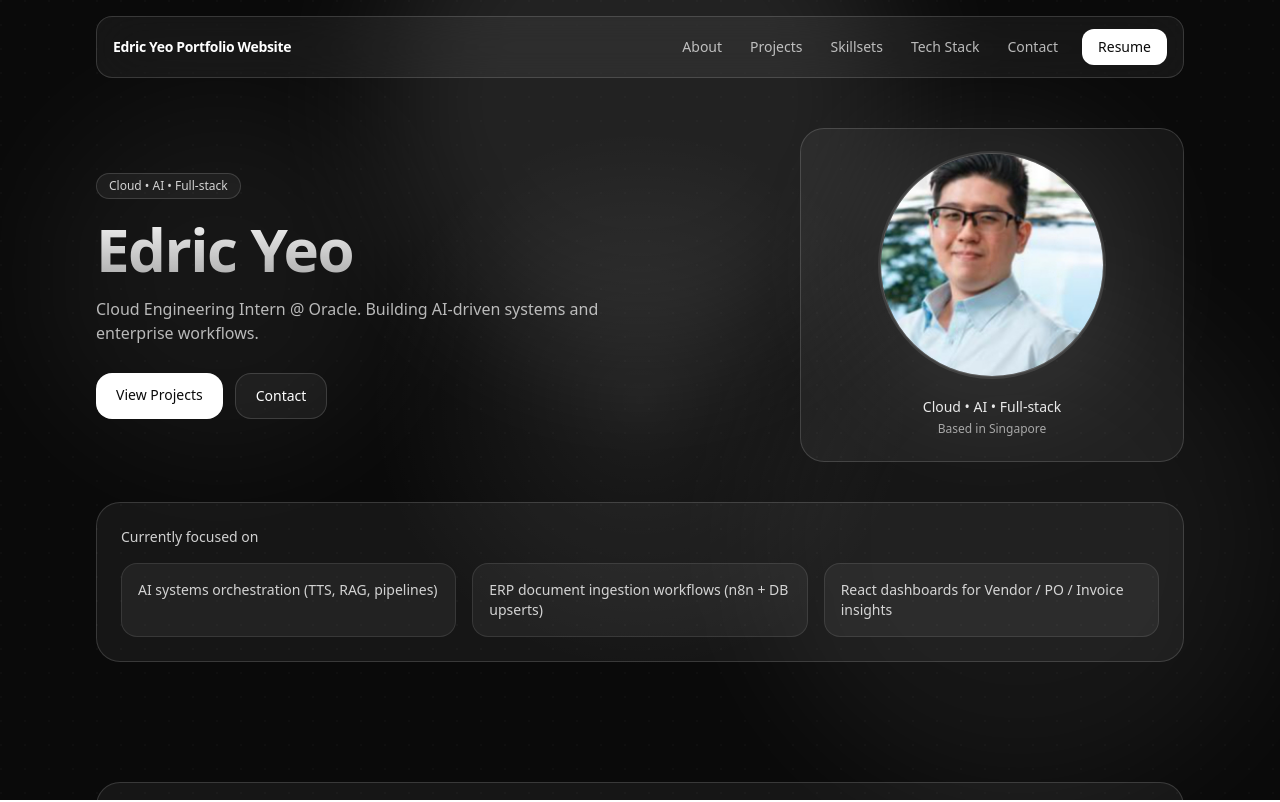
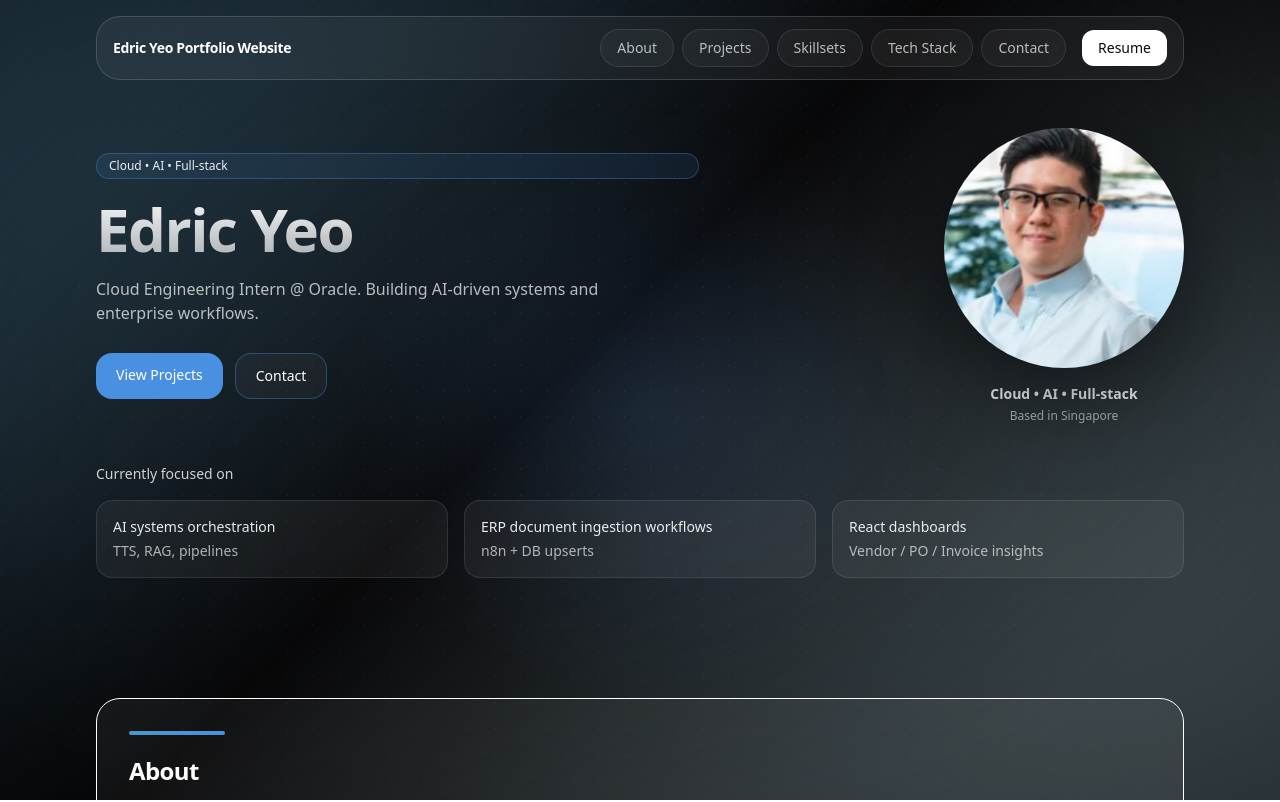
Before and after one commit to EdricYeo117/EdricYeo117.github.io, a React (Vite) app: page / in a window 1280 px wide. Shown: the top 802 px of the page. Built offline with nearby package versions, Linux system fonts and the light colour scheme.

Commit message:
Adjusted layout

```diff
--- a/src/components/layout/Background.jsx
+++ b/src/components/layout/Background.jsx
@@ -1,22 +1,41 @@
 export default function Background() {
   return (
-    <div className="pointer-events-none fixed inset-0 -z-10 overflow-hidden bg-neutral-950">
-      {/* Cursor glow */}
+    <div className="pointer-events-none fixed inset-0 -z-10 overflow-hidden">
+      {/* Base gradient (blue-forward) */}
       <div
-        className="absolute inset-0 opacity-70"
+        className="absolute inset-0"
         style={{
           background:
-            "radial-gradient(600px circle at var(--mx, 50%) var(--my, 50%), rgba(255,255,255,0.12), transparent 45%)",
+            "linear-gradient(135deg, rgba(27,73,101,0.85) 0%, rgba(10,10,12,1) 45%, rgba(38,70,83,0.70) 100%)",
         }}
       />
 
-      {/* Soft blobs */}
-      <div className="absolute -top-40 left-1/2 h-[520px] w-[520px] -translate-x-1/2 rounded-full bg-white/10 blur-3xl" />
-      <div className="absolute top-24 left-10 h-[360px] w-[360px] rounded-full bg-white/5 blur-3xl" />
-      <div className="absolute bottom-0 right-0 h-[520px] w-[520px] rounded-full bg-white/5 blur-3xl" />
+      {/* Cursor glow (tinted blue) */}
+      <div
+        className="absolute inset-0 opacity-80"
+        style={{
+          background:
+            "radial-gradient(650px circle at var(--mx, 50%) var(--my, 50%), rgba(74,144,226,0.18), transparent 45%)",
+        }}
+      />
 
-      {/* Subtle grid */}
-      <div className="absolute inset-0 bg-[radial-gradient(circle_at_1px_1px,rgba(255,255,255,0.08)_1px,transparent_0)] [background-size:24px_24px] opacity-25" />
+      {/* Soft blobs (blue palette) */}
+      <div className="absolute -top-48 left-1/2 h-[560px] w-[560px] -translate-x-1/2 rounded-full bg-[rgb(var(--accent))/0.18] blur-3xl" />
+      <div className="absolute top-24 left-10 h-[420px] w-[420px] rounded-full bg-[rgb(var(--accent2))/0.14] blur-3xl" />
+      <div className="absolute -bottom-20 right-0 h-[560px] w-[560px] rounded-full bg-[rgb(var(--deep))/0.22] blur-3xl" />
+
+      {/* Subtle grid/dots (blue-tinted) */}
+      <div
+        className="absolute inset-0 opacity-25"
+        style={{
+          backgroundImage:
+            "radial-gradient(circle at 1px 1px, rgba(183,216,230,0.18) 1px, transparent 0)",
+          backgroundSize: "26px 26px",
+        }}
+      />
+
+      {/* Optional vignette for focus */}
+      <div className="absolute inset-0 bg-[radial-gradient(ellipse_at_center,rgba(0,0,0,0)_0%,rgba(0,0,0,0.35)_70%,rgba(0,0,0,0.60)_100%)]" />
     </div>
   );
 }
--- a/src/components/layout/Navbar.jsx
+++ b/src/components/layout/Navbar.jsx
@@ -24,7 +24,6 @@ export default function Navbar() {
 
     const top = el.getBoundingClientRect().top + window.scrollY - NAV_OFFSET;
     window.scrollTo({ top, behavior: "smooth" });
-
     history.replaceState(null, "", `#${id}`);
   };
 
@@ -43,10 +42,7 @@ export default function Navbar() {
 
         if (visible?.target?.id) setActiveId(visible.target.id);
       },
-      {
-        rootMargin: `-${NAV_OFFSET}px 0px -60% 0px`,
-        threshold: 0,
-      }
+      { rootMargin: `-${NAV_OFFSET}px 0px -60% 0px`, threshold: 0 }
     );
 
     els.forEach((el) => io.observe(el));
@@ -64,17 +60,17 @@ export default function Navbar() {
   return (
     <header className="fixed inset-x-0 top-0 z-50">
       <div className="mx-auto max-w-6xl px-4 sm:px-6 lg:px-8">
-        <div className="mt-4 rounded-2xl border border-white/15 bg-white/5 backdrop-blur-xl">
+        <div className="mt-4 card-glass">
           <div className="flex items-center justify-between px-4 py-3">
             <button
               onClick={() => goTo("home")}
-              className="text-sm font-semibold tracking-tight text-white"
+              className="text-sm font-semibold tracking-tight text-white focus-ring"
               aria-label="Go to top"
             >
               Edric Yeo Portfolio Website
             </button>
 
-            <nav className="hidden items-center gap-1 md:flex">
+            <nav className="hidden items-center gap-2 md:flex">
               {LINKS.slice(1).map((l) => {
                 const isActive = activeId === l.id;
                 return (
@@ -82,10 +78,8 @@ export default function Navbar() {
                     key={l.id}
                     onClick={() => goTo(l.id)}
                     className={[
-                      "rounded-xl px-3 py-2 text-sm transition",
-                      isActive
-                        ? "bg-white/10 text-white"
-                        : "text-white/70 hover:bg-white/10 hover:text-white",
+                      "nav-pill focus-ring",
+                      isActive ? "nav-pill-active" : "",
                     ].join(" ")}
                   >
                     {l.label}
@@ -93,16 +87,13 @@ export default function Navbar() {
                 );
               })}
 
-              <a
-                href="/resume.pdf"
-                className="ml-2 rounded-xl bg-white px-4 py-2 text-sm font-medium text-neutral-950 hover:opacity-90"
-              >
+              <a href={resumePdf} download className="ml-2 btn-white focus-ring">
                 Resume
               </a>
             </nav>
 
             <button
-              className="md:hidden rounded-xl border border-white/15 bg-white/5 px-3 py-2 text-sm text-white/80 hover:bg-white/10"
+              className="md:hidden rounded-xl border border-white/15 bg-white/5 px-3 py-2 text-sm text-white/80 hover:bg-white/10 focus-ring"
               onClick={() => setOpen((v) => !v)}
               aria-label="Toggle menu"
               aria-expanded={open}
@@ -121,10 +112,8 @@ export default function Navbar() {
                       key={l.id}
                       onClick={() => goTo(l.id)}
                       className={[
-                        "rounded-xl px-3 py-2 text-left text-sm transition",
-                        isActive
-                          ? "bg-white/10 text-white"
-                          : "text-white/80 hover:bg-white/10 hover:text-white",
+                        "nav-pill text-left focus-ring",
+                        isActive ? "nav-pill-active" : "",
                       ].join(" ")}
                     >
                       {l.label}
@@ -132,10 +121,7 @@ export default function Navbar() {
                   );
                 })}
 
-                <a
-                  href="/resume.pdf"
-                  className="mt-2 rounded-xl bg-white px-4 py-2 text-center text-sm font-medium text-neutral-950"
-                >
+                <a href={resumePdf} download className="mt-2 btn-white focus-ring text-center">
                   Resume
                 </a>
               </div>
--- a/src/components/sections/About.jsx
+++ b/src/components/sections/About.jsx
@@ -5,7 +5,16 @@ export default function About() {
   return (
     <RevealSection id="about" className="scroll-mt-28 py-16">
       <Container>
-        <div className="rounded-3xl border border-white/15 bg-white/5 p-8 backdrop-blur-xl">
+        <div
+          className={[
+            "card-glass p-8",
+            "border-[rgb(var(--accent2))/0.18] hover:border-[rgb(var(--accent2))/0.32]",
+            "transition",
+          ].join(" ")}
+        >
+          {/* accent bar */}
+          <div className="mb-5 h-1 w-24 rounded-full bg-gradient-to-r from-[rgb(var(--accent2))] to-[rgb(var(--accent))]" />
+
           <h2 className="text-2xl font-semibold tracking-tight">About</h2>
           <p className="mt-3 max-w-3xl text-white/70">
             I build cloud and AI-driven applications with a focus on enterprise use cases.
--- a/src/components/sections/Contact.jsx
+++ b/src/components/sections/Contact.jsx
@@ -5,22 +5,30 @@ export default function Contact() {
   return (
     <RevealSection id="contact" className="scroll-mt-28 py-16">
       <Container>
-        <div className="rounded-3xl border border-white/15 bg-white/5 p-8 backdrop-blur-xl">
-          <h2 className="text-2xl font-semibold tracking-tight">Contact</h2>
+        <div
+          className={[
+            "card-glass p-8",
+            "border-[rgb(var(--accent))/0.22] hover:border-[rgb(var(--accent))/0.35]",
+            "transition",
+          ].join(" ")}
+        >
+          <h2 className="text-2xl font-semibold tracking-tight">
+            <span className="bg-gradient-to-r from-[rgb(var(--mist))] to-[rgb(var(--accent))] bg-clip-text text-transparent">
+              Contact
+            </span>
+          </h2>
+
           <p className="mt-2 text-white/70">
             Reach out for collaborations, internships, or project discussions.
           </p>
 
           <div className="mt-6 flex flex-wrap gap-3">
-            <a
-              className="rounded-2xl bg-white px-5 py-3 text-sm font-medium text-neutral-950 hover:opacity-90"
-              href="mailto:youremail@example.com"
-            >
+            <a className="btn-primary focus-ring" href="mailto:youremail@example.com">
               Email me
             </a>
 
             <a
-              className="rounded-2xl border border-white/15 bg-white/5 px-5 py-3 text-sm font-medium hover:bg-white/10"
+              className="btn-secondary focus-ring"
               href="https://github.com/EdricYeo117"
               target="_blank"
               rel="noreferrer"
--- a/src/components/sections/Hero.jsx
+++ b/src/components/sections/Hero.jsx
@@ -1,8 +1,9 @@
 import { useEffect, useMemo, useState } from "react";
-import { motion } from "framer-motion";
+import { motion, useMotionValue, useSpring, useTransform } from "framer-motion";
 import Container from "../layout/Container";
 import RevealSection from "../motion/RevealSection";
 import profileImg from "../../assets/profile.png";
+import { hero } from "../../data/hero"; // NEW
 
 function useTypewriter(text, { speed = 70, startDelay = 150 } = {}) {
   const [value, setValue] = useState("");
@@ -27,16 +28,45 @@ function useTypewriter(text, { speed = 70, startDelay = 150 } = {}) {
   return value;
 }
 
-const FOCUS = [
-  "AI systems orchestration (TTS, RAG, pipelines)",
-  "ERP document ingestion workflows (n8n + DB upserts)",
-  "React dashboards for Vendor / PO / Invoice insights",
-];
+function CTAButton({ href, variant = "primary", children }) {
+  const cls =
+    variant === "secondary"
+      ? "btn-secondary focus-ring"
+      : "btn-primary focus-ring";
+  return (
+    <a href={href} className={cls}>
+      {children}
+    </a>
+  );
+}
 
 export default function Hero() {
-  const fullName = "Edric Yeo";
-  const typed = useTypewriter(fullName, { speed: 70, startDelay: 150 });
-  const typingDurationMs = useMemo(() => fullName.length * 70 + 150, [fullName]);
+  const typed = useTypewriter(hero.name, { speed: 70, startDelay: 150 });
+  const typingDurationMs = useMemo(
+    () => hero.name.length * 70 + 150,
+    [hero.name]
+  );
+
+  // Subtle cursor-follow tilt for avatar
+  const mx = useMotionValue(0);
+  const my = useMotionValue(0);
+  const sx = useSpring(mx, { stiffness: 120, damping: 18, mass: 0.3 });
+  const sy = useSpring(my, { stiffness: 120, damping: 18, mass: 0.3 });
+  const rotateY = useTransform(sx, [-0.5, 0.5], [-8, 8]);
+  const rotateX = useTransform(sy, [-0.5, 0.5], [8, -8]);
+
+  const onAvatarMove = (e) => {
+    const r = e.currentTarget.getBoundingClientRect();
+    const px = (e.clientX - r.left) / r.width - 0.5;
+    const py = (e.clientY - r.top) / r.height - 0.5;
+    mx.set(px);
+    my.set(py);
+  };
+
+  const onAvatarLeave = () => {
+    mx.set(0);
+    my.set(0);
+  };
 
   return (
     <RevealSection id="home" className="scroll-mt-28 pt-28 pb-14 sm:pt-32">
@@ -45,9 +75,7 @@ export default function Hero() {
         <div className="grid items-center gap-10 lg:grid-cols-[1.15fr_0.85fr]">
           {/* LEFT */}
           <div>
-            <div className="inline-flex items-center gap-2 rounded-full border border-white/15 bg-white/5 px-3 py-1 text-xs text-white/80">
-              Cloud • AI • Full-stack
-            </div>
+            <div className="chip chip-accent">{hero.tagline}</div>
 
             <h1 className="mt-5 min-h-[1.1em] text-5xl font-semibold tracking-tight sm:text-6xl">
               <span className="bg-gradient-to-b from-white to-white/60 bg-clip-text text-transparent">
@@ -56,7 +84,7 @@ export default function Hero() {
               <span
                 className={[
                   "ml-1 inline-block h-[0.95em] w-[2px] align-[-0.1em] bg-white/70",
-                  typed.length >= fullName.length ? "opacity-0" : "animate-pulse",
+                  typed.length >= hero.name.length ? "opacity-0" : "animate-pulse",
                 ].join(" ")}
               />
             </h1>
@@ -70,7 +98,7 @@ export default function Hero() {
               }}
               className="mt-3 max-w-xl text-white/70"
             >
-              Cloud Engineering Intern @ Oracle. Building AI-driven systems and enterprise workflows.
+              {hero.subtitle}
             </motion.p>
 
             <motion.div
@@ -82,64 +110,73 @@ export default function Hero() {
               }}
               className="mt-7 flex flex-wrap gap-3"
             >
-              <a
-                href="#projects"
-                className="rounded-2xl bg-white px-5 py-3 text-sm font-medium text-neutral-950 hover:opacity-90"
-              >
-                View Projects
-              </a>
-              <a
-                href="#contact"
-                className="rounded-2xl border border-white/15 bg-white/5 px-5 py-3 text-sm font-medium hover:bg-white/10"
-              >
-                Contact
-              </a>
+              {hero.ctas.map((c) => (
+                <CTAButton key={c.href} href={c.href} variant={c.variant}>
+                  {c.label}
+                </CTAButton>
+              ))}
             </motion.div>
           </div>
 
-          {/* RIGHT: Avatar card */}
+          {/* RIGHT: Avatar */}
           <motion.div
-            initial={{ opacity: 0, y: 12 }}
+            initial={{ opacity: 0, y: 14 }}
             animate={{ opacity: 1, y: 0 }}
-            transition={{ duration: 0.4 }}
+            transition={{ duration: 0.45 }}
             className="flex justify-center lg:justify-end"
           >
-            <div className="w-full max-w-sm rounded-3xl border border-white/15 bg-white/5 p-6 backdrop-blur-xl">
-              <div className="relative mx-auto h-56 w-56">
-                <div className="pointer-events-none absolute -inset-6 rounded-full bg-white/10 blur-3xl" />
-                <div className="relative h-full w-full overflow-hidden rounded-full border border-white/20 bg-white/5 ring-2 ring-white/10">
+            <div className="relative">
+              <div className="pointer-events-none absolute -inset-10 -z-10 rounded-full bg-[rgb(var(--accent))/0.18] blur-3xl" />
+              <div className="pointer-events-none absolute -inset-16 -z-10 rounded-full bg-[rgb(var(--accent2))/0.12] blur-3xl" />
+
+              <motion.div
+                onMouseMove={onAvatarMove}
+                onMouseLeave={onAvatarLeave}
+                style={{ rotateX, rotateY, transformStyle: "preserve-3d" }}
+                className="relative"
+              >
+                <div className="h-44 w-44 overflow-hidden rounded-full shadow-[0_22px_90px_rgba(0,0,0,0.55)] sm:h-52 sm:w-52 lg:h-60 lg:w-60">
                   <img
                     src={profileImg}
-                    alt="Edric Yeo"
-                    className="h-full w-full object-cover object-[50%_22%] scale-105"
+                    alt={hero.name}
+                    className="h-full w-full object-cover"
+                    style={{ objectPosition: "50% 22%" }}
                     loading="lazy"
                   />
                 </div>
-              </div>
+              </motion.div>
 
-              <div className="mt-5 text-center">
-                <div className="text-sm font-medium text-white/90">
-                  Cloud • AI • Full-stack
+              <div className="mt-4 text-center">
+                <div className="text-sm font-semibold text-white/90">
+                  {hero.tagline}
                 </div>
-                <div className="mt-1 text-xs text-white/60">Based in Singapore</div>
+                <div className="mt-1 text-xs text-white/60">{hero.location}</div>
               </div>
             </div>
           </motion.div>
         </div>
 
-        {/* CURRENTLY FOCUSED (lighter, aligned) */}
-        <div className="mt-10 rounded-3xl border border-white/15 bg-white/5 p-6 backdrop-blur-xl">
-          <div className="flex items-center justify-between">
-            <p className="text-sm font-medium text-white/80">Currently focused on</p>
+        {/* FOCUS (data-driven) */}
+        <div className="mt-10">
+          <div className="flex items-center gap-3">
+            <p className="text-sm font-medium text-white/80">
+              {hero.focus.title}
+            </p>
+            <div className="h-px flex-1 bg-[rgb(var(--accent))/0.22]" />
           </div>
 
           <div className="mt-4 grid gap-4 sm:grid-cols-2 lg:grid-cols-3">
-            {FOCUS.map((item) => (
+            {hero.focus.items.map((it) => (
               <div
-                key={item}
-                className="rounded-2xl border border-white/10 bg-white/5 p-4 text-sm text-white/80"
+                key={it.id}
+                className={[
+                  "rounded-2xl p-4 text-sm text-white/80 backdrop-blur",
+                  "bg-white/5 border border-white/10",
+                  "hover:border-[rgb(var(--accent))/0.35] transition",
+                ].join(" ")}
               >
-                {item}
+                <div className="font-medium text-white/90">{it.title}</div>
+                {it.detail && <div className="mt-1 text-white/65">{it.detail}</div>}
               </div>
             ))}
           </div>
--- /dev/null
+++ b/src/data/hero.js
@@ -0,0 +1,35 @@
+// src/data/hero.js
+
+export const hero = {
+  tagline: "Cloud • AI • Full-stack",
+  name: "Edric Yeo",
+  subtitle:
+    "Cloud Engineering Intern @ Oracle. Building AI-driven systems and enterprise workflows.",
+  location: "Based in Singapore",
+
+  ctas: [
+    { label: "View Projects", href: "#projects", variant: "primary" },
+    { label: "Contact", href: "#contact", variant: "secondary" },
+  ],
+
+  focus: {
+    title: "Currently focused on",
+    items: [
+      {
+        id: "ai-orchestration",
+        title: "AI systems orchestration",
+        detail: "TTS, RAG, pipelines",
+      },
+      {
+        id: "erp-ingestion",
+        title: "ERP document ingestion workflows",
+        detail: "n8n + DB upserts",
+      },
+      {
+        id: "dashboards",
+        title: "React dashboards",
+        detail: "Vendor / PO / Invoice insights",
+      },
+    ],
+  },
+};
--- a/src/index.css
+++ b/src/index.css
@@ -3,6 +3,31 @@
 html {
   scroll-behavior: smooth;
   scroll-padding-top: 96px; /* adjust if needed */
+}
+/* ===== Theme tokens (Combined Ocean Mist + Arctic Chill) =====
+Ocean Mist:
+  #4A90E2 (accent)   -> 74 144 226
+  #B7D8E6 (mist)     -> 183 216 230
+  #264653 (deep)     -> 38 70 83
+
+Arctic Chill:
+  #4B97C9 (accent2)  -> 75 151 201
+  #D0E8F2 (ice)      -> 208 232 242
+  #1B4965 (navy)     -> 27 73 101
+*/
+:root {
+  --accent: 74 144 226;   /* Ocean Mist primary */
+  --accent2: 75 151 201;  /* Arctic Chill secondary */
+  --mist: 183 216 230;    /* soft highlight */
+  --ice: 208 232 242;     /* very soft highlight */
+  --deep: 38 70 83;       /* deep slate */
+  --navy: 27 73 101;      /* deep navy */
+}
+
+/* Selection polish */
+::selection {
+  background: rgb(var(--accent) / 0.35);
+  color: white;
 }
 
 /* Simple line clamp utilities (no Tailwind plugin needed) */
@@ -12,3 +37,77 @@ html {
   -webkit-box-orient: vertical;
   overflow: hidden;
 }
+
+@layer components {
+  /* Glass card base */
+  .card-glass {
+    @apply rounded-3xl border border-white/15 bg-white/5 backdrop-blur-xl;
+  }
+
+  /* Hover depth + accent edge */
+  .card-hover {
+    @apply transition hover:-translate-y-1 hover:bg-white/10;
+  }
+
+  /* Small chips / tags */
+  .chip {
+    @apply rounded-full border border-white/15 bg-white/5 px-3 py-1 text-xs text-white/80;
+  }
+
+  /* Accent chip (for type tags etc.) */
+  .chip-accent {
+    border-color: rgb(var(--accent) / 0.35);
+    background: rgb(var(--accent) / 0.10);
+    color: rgb(255 255 255 / 0.92);
+  }
+
+  /* Navbar pills */
+  .nav-pill {
+    @apply rounded-full border px-4 py-2 text-sm transition;
+    border-color: rgb(255 255 255 / 0.10);
+    background: rgb(255 255 255 / 0.04);
+    color: rgb(255 255 255 / 0.70);
+  }
+  .nav-pill:hover {
+    background: rgb(255 255 255 / 0.08);
+    color: rgb(255 255 255 / 0.90);
+  }
+  .nav-pill-active {
+    border-color: rgb(var(--accent) / 0.45);
+    background: rgb(var(--accent) / 0.16);
+    color: rgb(255 255 255 / 0.95);
+  }
+
+  /* Buttons */
+  .btn-primary {
+    @apply rounded-2xl px-5 py-3 text-sm font-medium text-white transition;
+    background: rgb(var(--accent));
+  }
+  .btn-primary:hover {
+    opacity: 0.92;
+  }
+
+  .btn-secondary {
+    @apply rounded-2xl px-5 py-3 text-sm font-medium text-white transition;
+    border: 1px solid rgb(var(--accent) / 0.35);
+    background: rgb(255 255 255 / 0.04);
+  }
+  .btn-secondary:hover {
+    background: rgb(var(--accent) / 0.10);
+    border-color: rgb(var(--accent) / 0.55);
+  }
+
+  .btn-white {
+    @apply rounded-xl bg-white px-4 py-2 text-sm font-medium text-neutral-950 transition;
+  }
+  .btn-white:hover {
+    opacity: 0.92;
+  }
+
+  /* Focus visibility */
+  .focus-ring {
+    @apply focus-visible:outline-none focus-visible:ring-2 focus-visible:ring-offset-2;
+    --tw-ring-color: rgb(var(--accent));
+    --tw-ring-offset-color: rgb(0 0 0 / 0.6);
+  }
+}
```
Also changed, not shown: src/components/sections/Projects.jsx (+22 -18 lines), src/components/sections/Skills.jsx (+26 -8 lines), src/components/sections/TechStack.jsx (+30 -24 lines).
